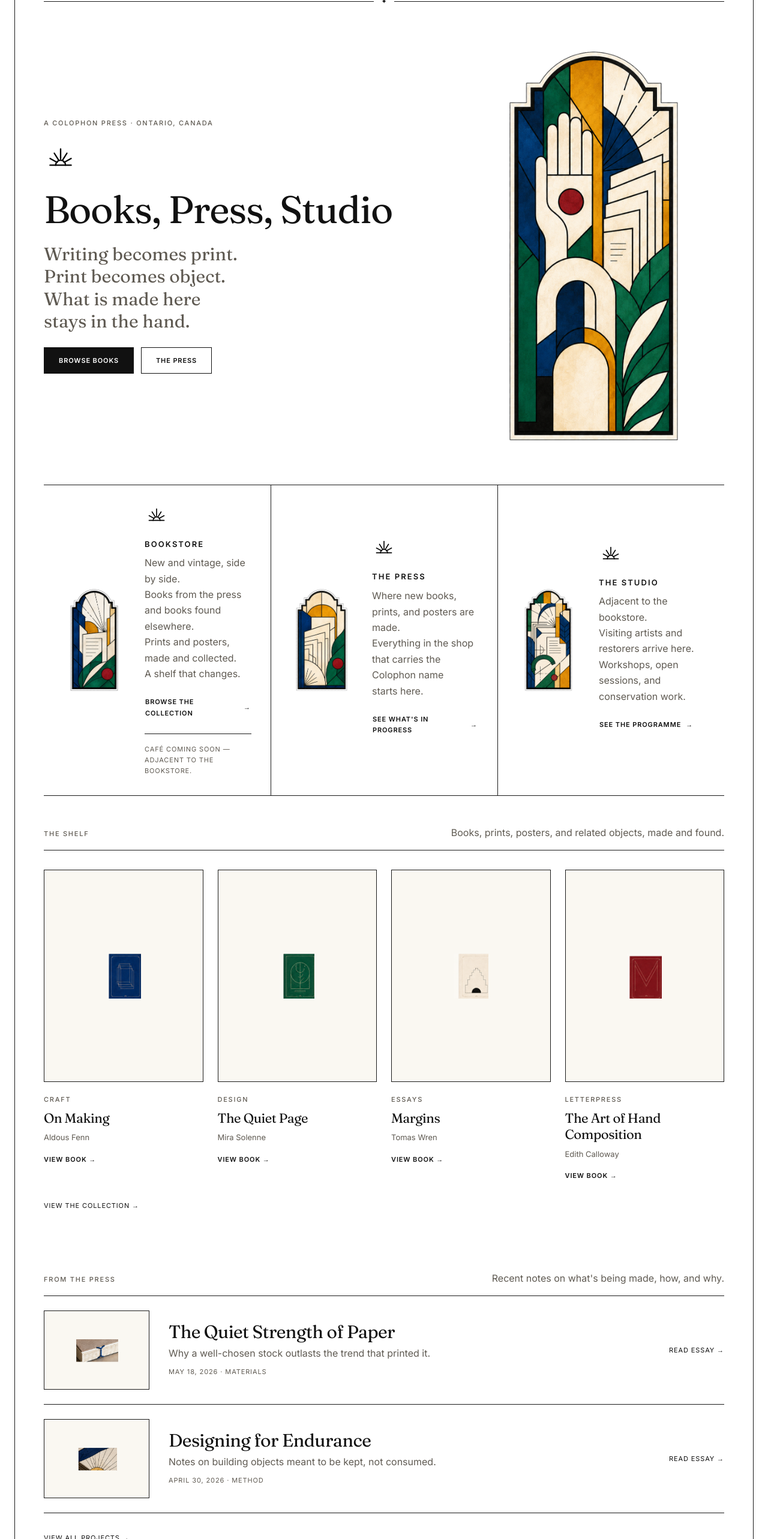
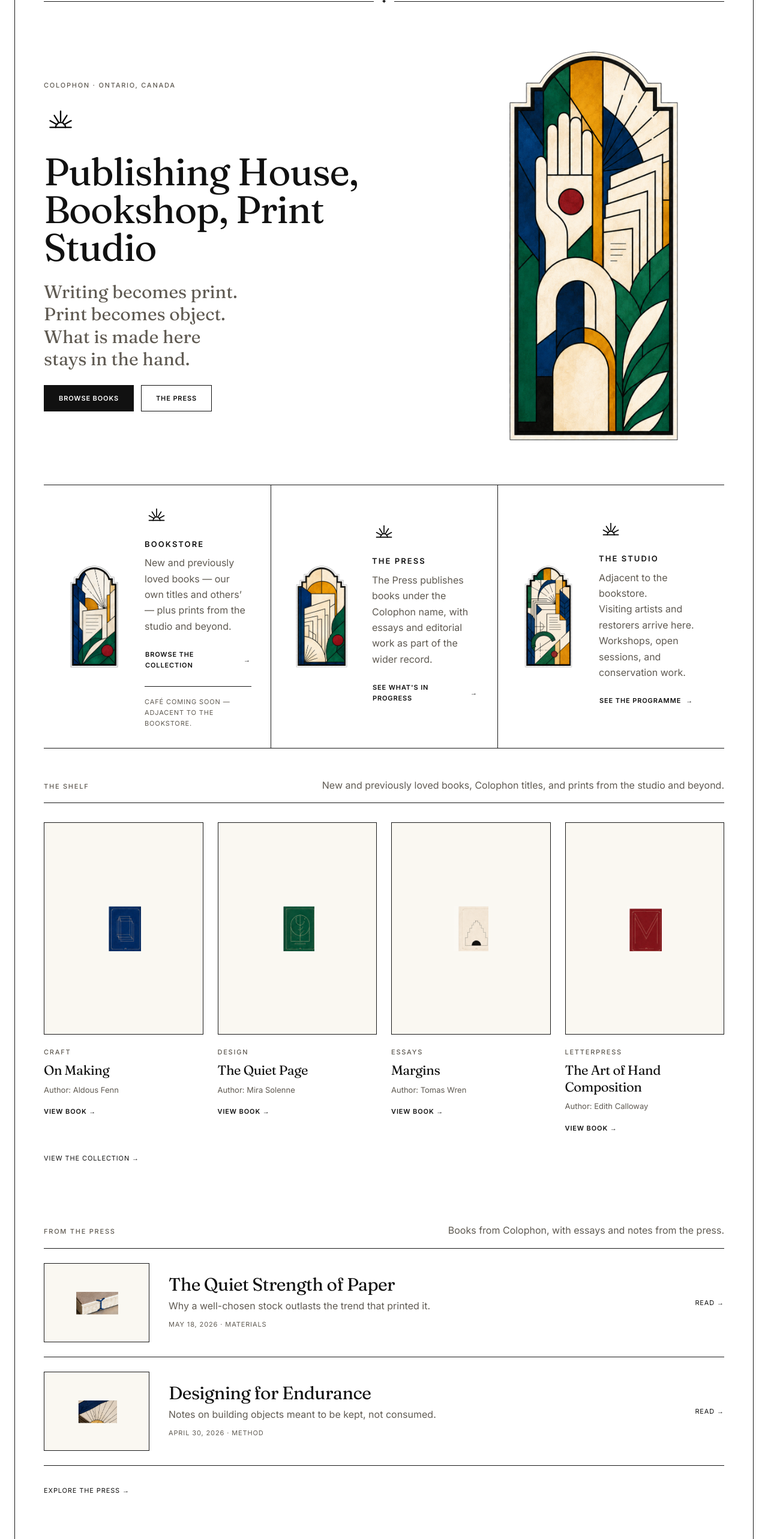
Before and after one commit to fitore/colophon, a Next.js app: page / in a window 1280 px wide. Shown: the part 120-2686 px from the top of the page at 60% size. Built offline with nearby package versions, Linux system fonts and the light colour scheme.

Commit message:
copy: clarify Colophon positioning

```diff
--- a/src/app/about/page.tsx
+++ b/src/app/about/page.tsx
@@ -13,7 +13,7 @@ const links = [
 export default function AboutPage() {
   return (
     <>
-      <PageHeader title="About" intro="Colophon is an imprint and press devoted to work made with care and intention." note="Colophon brings together a bookstore, press, studio, and a café that is coming soon. Based in Ontario, Canada." image="/images/glass/about-panel.png" imageAlt="Stained-glass panel of paper, a pen nib, leaves, and a ruby mark." imagePortrait />
+      <PageHeader title="About" intro="Colophon is a publishing house, bookshop, and print studio." note="It publishes books, stocks new and previously loved books, and makes or selects prints with the same attention to paper, image, and record. Based in Ontario, Canada." image="/images/glass/about-panel.png" imageAlt="Stained-glass panel of paper, a pen nib, leaves, and a ruby mark." imagePortrait />
       <section className={`${editorial.section} ${styles.links}`} aria-label="Explore Colophon">
         {links.map(([href, label]) => <Link href={href} key={href}>{label}<span>→</span></Link>)}
       </section>
--- a/src/app/bookstore/[slug]/page.tsx
+++ b/src/app/bookstore/[slug]/page.tsx
@@ -12,7 +12,7 @@ export default async function BookPage({ params }: { params: Promise<{ slug: str
 
   return (
     <>
-      <PageHeader eyebrow={book.category} title={book.title} intro={book.author} note={book.note} image={book.coverImage} imageAlt={book.coverAlt} />
+      <PageHeader eyebrow={book.category} title={book.title} intro={`Author: ${book.author}`} note={book.note} image={book.coverImage} imageAlt={book.coverAlt} />
       <section className={editorial.section}>
         <CtaLink href={book.acquireUrl ?? acquireMailto(book.title)} external>Inquire about this book</CtaLink>
       </section>
--- a/src/app/bookstore/page.tsx
+++ b/src/app/bookstore/page.tsx
@@ -9,15 +9,15 @@ import styles from "./page.module.css";
 export default function BookstorePage() {
   return (
     <>
-      <PageHeader title="Bookstore" intro="New titles from The Press. Vintage books, prints, and posters found and chosen carefully. Everything here was selected because it belongs." image="/images/glass/bookstore-pillar.png" imageAlt="Stained-glass panel of pages, a leaf, and a ruby mark." imagePortrait />
+      <PageHeader title="Bookstore" intro="New and previously loved books — Colophon’s own titles and books from other publishers — plus prints from the studio and beyond." image="/images/glass/bookstore-pillar.png" imageAlt="Stained-glass panel of pages, a leaf, and a ruby mark." imagePortrait />
       <section className={editorial.section}>
-        <SectionHeading label="The Shelf" intro="A changing collection of new and vintage books, prints, and posters. New titles from The Press sit alongside things we've found." />
+        <SectionHeading label="The Shelf" intro="A changing collection of our own titles, new books from other publishers, previously loved books, and selected art prints." />
         <div className={editorial.tabs}>{["All Books", "Poetry", "Essays", "Letterpress", "Craft", "Art"].map((item) => <span key={item}>{item}</span>)}</div>
         <div className={styles.grid}>{books.map((book) => <BookCard key={book.slug} book={book} />)}</div>
       </section>
       <section className={`${editorial.section} ${styles.inquiry}`}>
         <div><p className="eyebrow">Looking for something?</p><h2>Ask about the shelf.</h2></div>
-        <p>The bookstore is a curated concept shelf. Write to us about a title, subject, or future selection.</p>
+        <p>Write to us about a title, subject, previously loved find, or future selection.</p>
         <CtaLink href={`mailto:hello@expressed.press?subject=${encodeURIComponent("Bookstore inquiry")}`} external>Make an inquiry</CtaLink>
       </section>
       <aside className={`${editorial.section} ${styles.cafeNote}`}>
--- a/src/app/layout.tsx
+++ b/src/app/layout.tsx
@@ -30,7 +30,7 @@ export const metadata: Metadata = {
     template: "%s · Colophon",
   },
   description:
-    "Colophon is an online-first publishing, press, and bookshop experiment based in Ontario, Canada.",
+    "Colophon is a publishing house, bookshop, and print studio based in Ontario, Canada.",
 };
 
 export default function RootLayout({
--- a/src/app/page.tsx
+++ b/src/app/page.tsx
@@ -13,7 +13,7 @@ import styles from "./page.module.css";
 const features = [
   {
     title: "Bookstore",
-    description: "New and vintage, side by side.\nBooks from the press and books found elsewhere.\nPrints and posters, made and collected.\nA shelf that changes.",
+    description: "New and previously loved books — our own titles and others’ — plus prints from the studio and beyond.",
     href: "/bookstore",
     ctaLabel: "Browse the collection",
     image: "/images/glass/bookstore-pillar.png",
@@ -22,7 +22,7 @@ const features = [
   },
   {
     title: "The Press",
-    description: "Where new books, prints, and posters are made.\nEverything in the shop that carries the Colophon name\nstarts here.",
+    description: "The Press publishes books under the Colophon name, with essays and editorial work as part of the wider record.",
     href: "/the-press",
     ctaLabel: "See what's in progress",
     image: "/images/glass/press-pillar.png",
@@ -43,9 +43,9 @@ export default function HomePage() {
     <>
       <section className={`${editorial.section} ${styles.hero}`}>
         <div className={styles.heroCopy}>
-          <p className="eyebrow">A Colophon Press · Ontario, Canada</p>
+          <p className="eyebrow">Colophon · Ontario, Canada</p>
           <Image className={styles.sunburst} src="/images/icons/sunburst.svg" alt="" width={56} height={56} aria-hidden="true" />
-          <h1>Books, Press, Studio</h1>
+          <h1>Publishing House, Bookshop, Print Studio</h1>
           <p className={styles.heroStatement}>
             Writing becomes print.<br />
             Print becomes object.<br />
@@ -80,15 +80,15 @@ export default function HomePage() {
       </section>
 
       <section className={editorial.section}>
-        <SectionHeading label="The Shelf" intro="Books, prints, posters, and related objects, made and found." />
+        <SectionHeading label="The Shelf" intro="New and previously loved books, Colophon titles, and prints from the studio and beyond." />
         <div className={styles.bookGrid}>{books.slice(0, 4).map((book) => <BookCard key={book.slug} book={book} />)}</div>
         <Link href="/bookstore" className={styles.allLink}>View the collection →</Link>
       </section>
 
       <section className={editorial.section}>
-        <SectionHeading label="From the Press" intro="Recent notes on what's being made, how, and why." />
+        <SectionHeading label="From the Press" intro="Books from Colophon, with essays and notes from the press." />
         {pressPosts.slice(0, 2).map((post) => <PressCard key={post.slug} post={post} />)}
-        <Link href="/the-press" className={styles.allLink}>View all projects →</Link>
+        <Link href="/the-press" className={styles.allLink}>Explore the Press →</Link>
       </section>
     </>
   );
--- a/src/app/the-press/page.tsx
+++ b/src/app/the-press/page.tsx
@@ -7,9 +7,9 @@ import editorial from "@/components/editorial/editorial.module.css";
 export default function PressPage() {
   return (
     <>
-      <PageHeader title="The Press" intro="We make books, prints, and posters under the Colophon name. Each title is designed and produced in the studio. What comes off the press goes into the shop." image="/images/glass/press-pillar.png" imageAlt="Stained-glass panel of pages, a sun, and a ruby mark." imagePortrait />
+      <PageHeader title="The Press" intro="The Press publishes books under the Colophon name. Essays, notes, and editorial work form part of the wider record around those books." image="/images/glass/press-pillar.png" imageAlt="Stained-glass panel of pages, a sun, and a ruby mark." imagePortrait />
       <section className={editorial.section}>
-        <SectionHeading label="From the Workbench" intro="Notes on what's being made, how, and why." />
+        <SectionHeading label="From the Workbench" intro="Essays and notes on the books, materials, and work of the press." />
         <div className={editorial.tabs}>{["All", "Essays", "Notes", "Interviews", "Process", "Updates"].map((item) => <span key={item}>{item}</span>)}</div>
         {pressPosts.map((post) => <PressCard key={post.slug} post={post} />)}
       </section>
--- a/src/components/books/BookCard.tsx
+++ b/src/components/books/BookCard.tsx
@@ -28,7 +28,7 @@ export default function BookCard({ book }: { book: Book }) {
       <h3 className={styles.title}>
         <Link href={href}>{book.title}</Link>
       </h3>
-      <p className={styles.author}>{book.author}</p>
+      <p className={styles.author}>Author: {book.author}</p>
       <Link href={href} className={styles.view}>
         View Book
       </Link>
--- a/src/components/layout/Footer.tsx
+++ b/src/components/layout/Footer.tsx
@@ -19,7 +19,7 @@ export default function Footer() {
         </div>
         <div className={styles.bottomBar}>
           <p>Ontario, Canada</p>
-          <p>© Colophon Press</p>
+          <p>© Colophon</p>
           <p>
             <a href="https://instagram.com/expressed">Instagram</a>
             <span aria-hidden="true"> · </span>
--- a/src/components/press/PressCard.tsx
+++ b/src/components/press/PressCard.tsx
@@ -26,7 +26,7 @@ export default function PressCard({ post }: { post: PressPost }) {
         <p>{post.dek}</p>
         <p className={styles.meta}>{formatDate(post.date)} · {post.category}</p>
       </div>
-      <Link href={href} className={styles.read}>Read essay →</Link>
+      <Link href={href} className={styles.read}>Read →</Link>
     </article>
   );
 }
--- a/src/lib/press.ts
+++ b/src/lib/press.ts
@@ -48,7 +48,7 @@ export const pressPosts: PressPost[] = [
     category: "Dispatch",
     body: [
       "Colophon begins online, quietly, as an experiment in publishing without a storefront. No cart, no countdown — only books worth recording an interest in.",
-      "The Press is where we think out loud about that experiment: the editions we are planning, the makers we admire, the small decisions that add up to a house style.",
+      "The Press is where we publish books under the Colophon name and keep a wider record of the editions, materials, and makers around them.",
       "If something here resonates, keep the record. We'll write when there is something true to say.",
     ],
     heroImage: "/images/press/notes-from-the-press-thumb.png",
```
